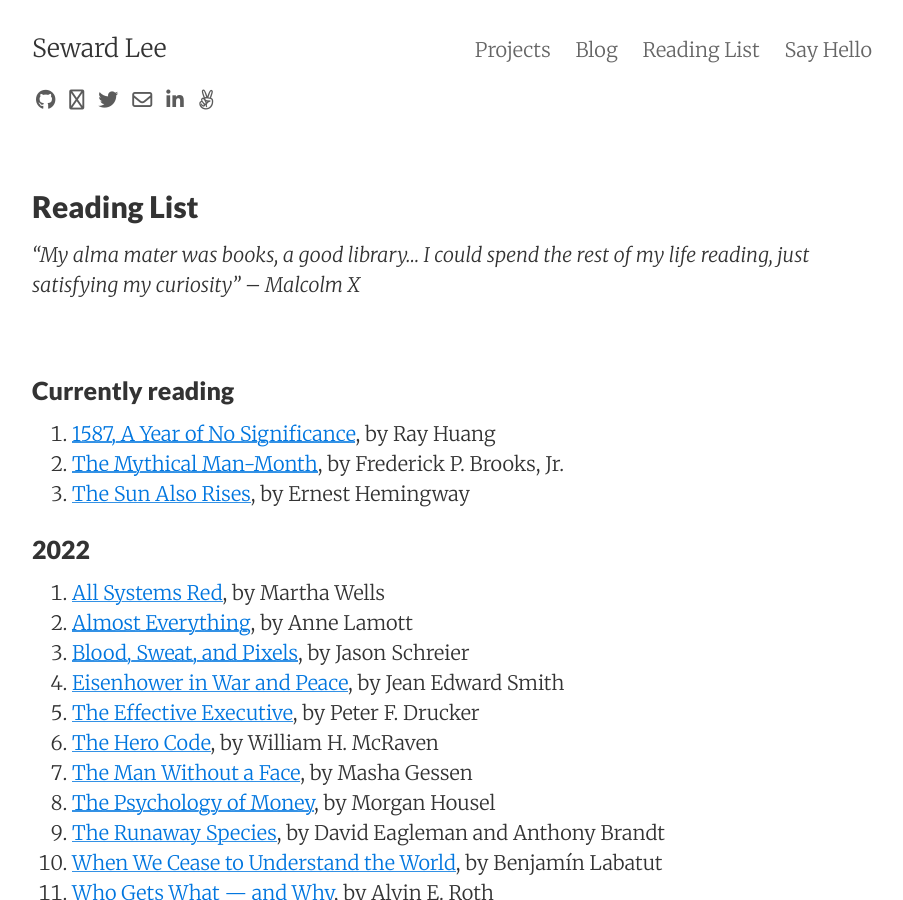
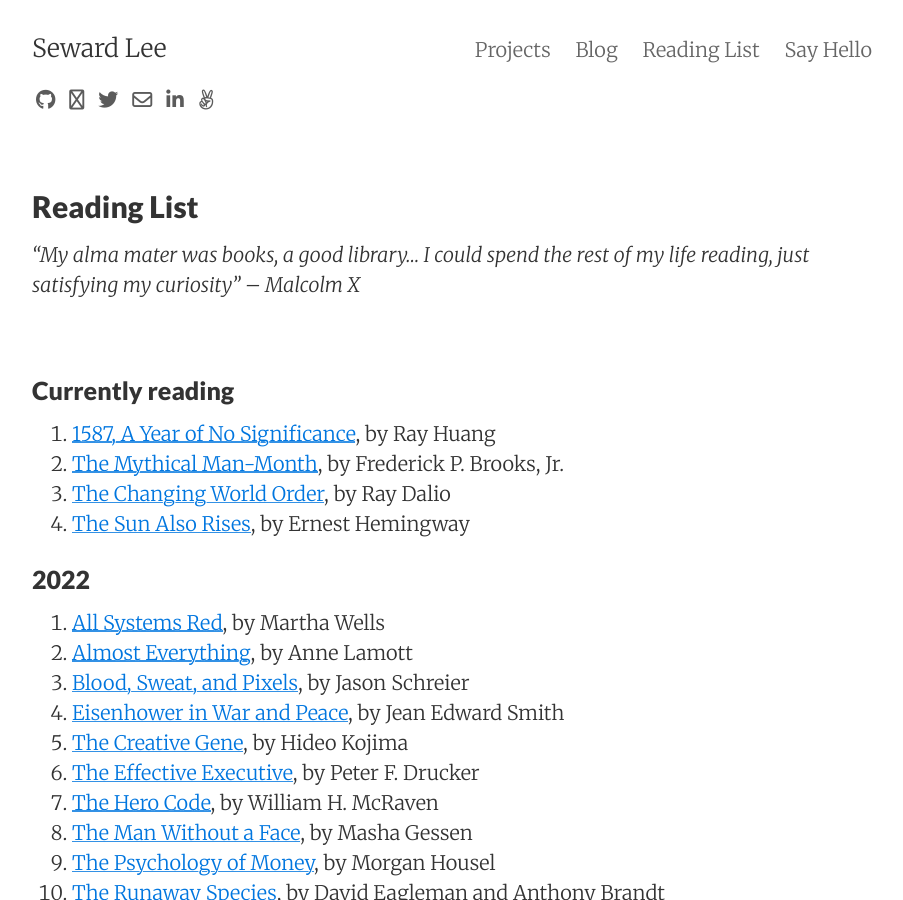
Before and after one commit to sewardlee337/sewardlee337.github.io, a Jekyll site: the page built from readinglist.md, in a window 1280 px wide and 900 px high. Shown: the whole window, without its empty margins (188-1091 px from the left). Built offline with Jekyll 4.4.1, drawn with Linux system fonts in a browser that asks for light colours; nearby versions of some CDN libraries.

Commit message:
update reading list

```diff
--- a/readinglist.md
+++ b/readinglist.md
@@ -14,6 +14,7 @@ _"My alma mater was books, a good library... I could spend the rest of my life r
 
 1. [1587, A Year of No Significance](https://amzn.to/34djZWU), by Ray Huang
 1. [The Mythical Man-Month](https://amzn.to/3hWJa3m), by Frederick P. Brooks, Jr.
+1. [The Changing World Order](https://amzn.to/38B3ohG), by Ray Dalio
 1. [The Sun Also Rises](https://amzn.to/3HMuoHL), by Ernest Hemingway
 
 
@@ -23,6 +24,7 @@ _"My alma mater was books, a good library... I could spend the rest of my life r
 1. [Almost Everything](https://amzn.to/33ZdBmk), by Anne Lamott
 1. [Blood, Sweat, and Pixels](https://amzn.to/3s0hqQ4), by Jason Schreier
 1. [Eisenhower in War and Peace](https://amzn.to/3JtzeLm), by Jean Edward Smith
+1. [The Creative Gene](https://amzn.to/3w7CaY6), by Hideo Kojima
 1. [The Effective Executive](https://amzn.to/3qaVIId), by Peter F. Drucker
 1. [The Hero Code](https://amzn.to/3vMJU3v), by William H. McRaven
 1. [The Man Without a Face](https://amzn.to/35nGJnY), by Masha Gessen
```
